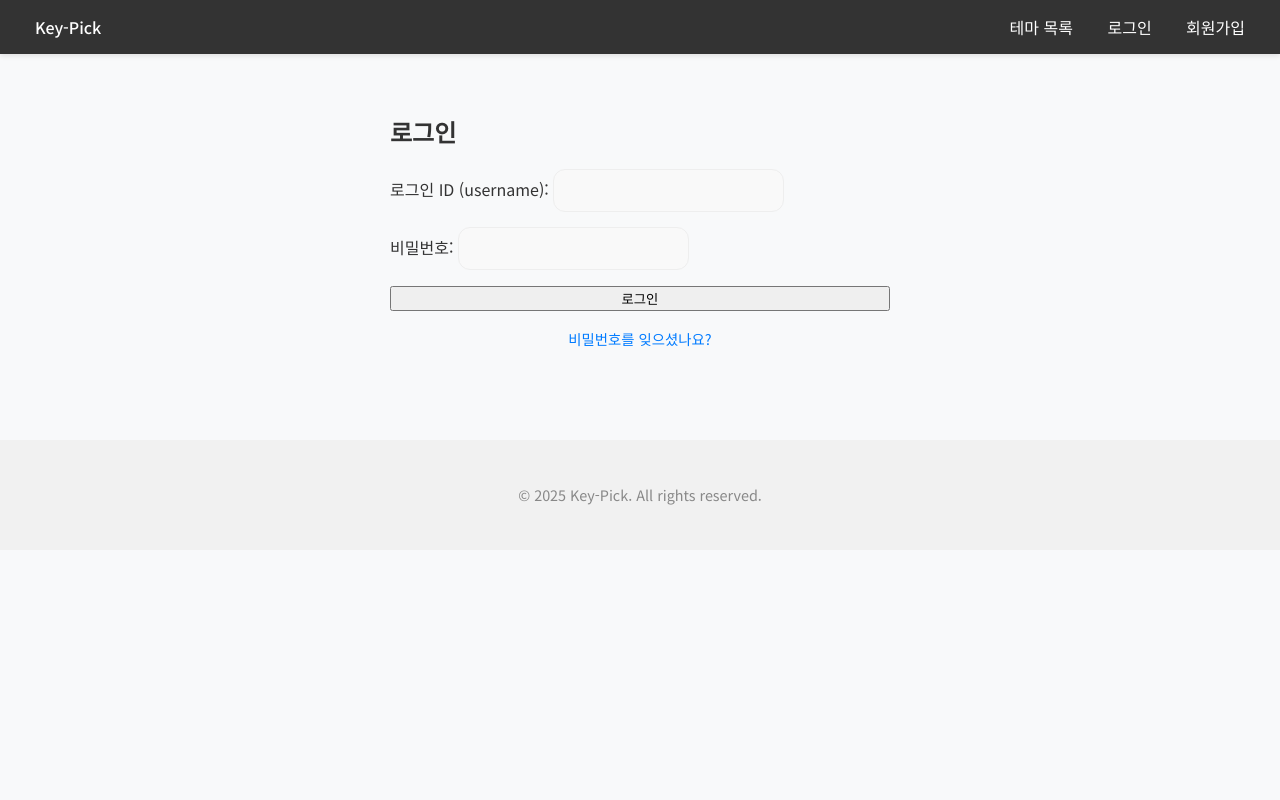
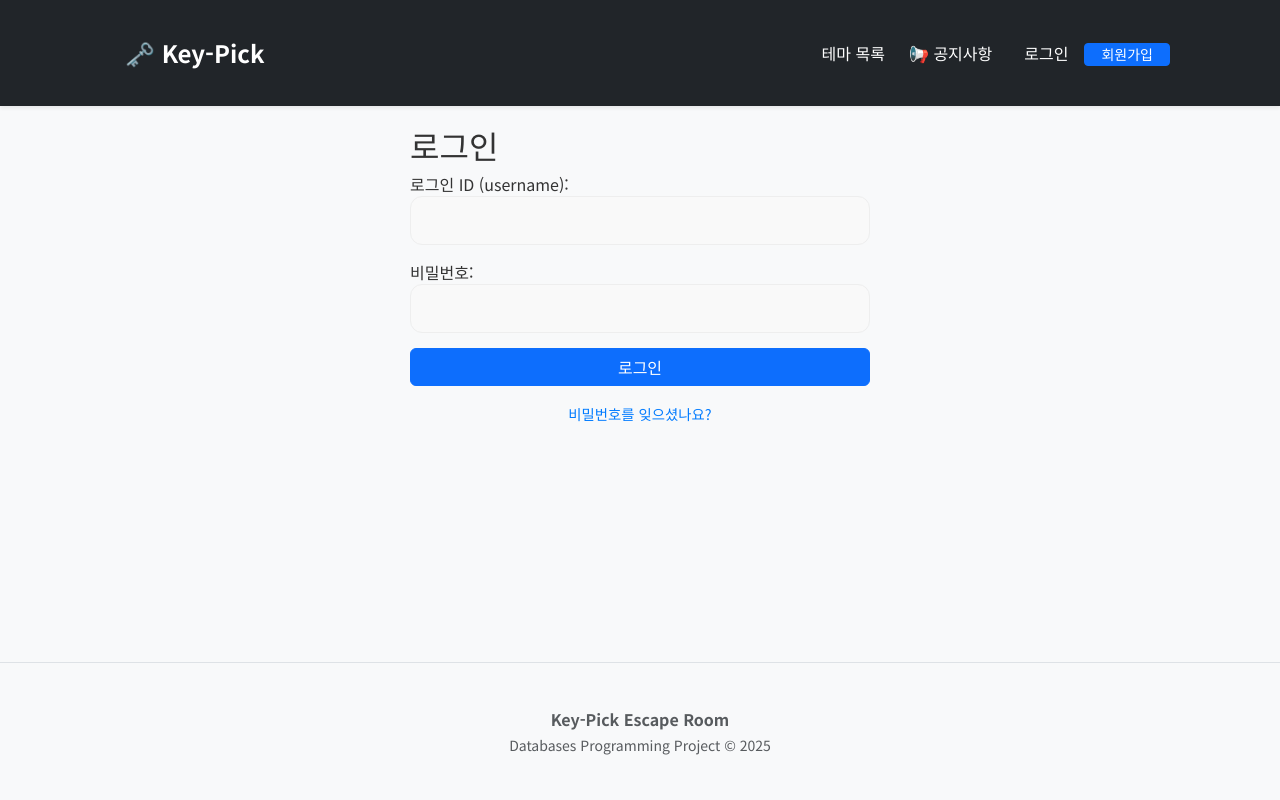
Before and after one commit to HSHwan/key-pick, a Django app: page /login/ in a window 1280 px wide. Run offline with Django 5.2, Linux system fonts and the light colour scheme.

```diff
--- a/booking/static/booking/css/style.css
+++ b/booking/static/booking/css/style.css
@@ -226,3 +226,17 @@ a {
     color: #4e54c8;
     font-weight: 700;
 }
+.navbar .dropdown-menu .dropdown-item {
+    color: #333 !important;
+}
+
+.navbar .dropdown-menu .dropdown-item:hover {
+    background-color: #f8f9fa;
+    color: #4e54c8 !important;
+}
+.navbar .dropdown-menu .dropdown-item.text-danger {
+    color: #dc3545 !important;
+}
+.navbar .dropdown-menu .dropdown-item.text-danger:hover {
+    background-color: #fff5f5;
+}
--- a/booking/templates/booking/base.html
+++ b/booking/templates/booking/base.html
@@ -2,50 +2,94 @@
 <!DOCTYPE html>
 <html lang="ko">
 <head>
-    <title>{% block title %}Key-Pick (방탈출 예약){% endblock %}</title>
+    <meta charset="UTF-8">
+    <meta name="viewport" content="width=device-width, initial-scale=1">
+    <title>{% block title %}Key-Pick{% endblock %}</title>
+
+    <link href="https://cdn.jsdelivr.net/npm/bootstrap@5.3.0/dist/css/bootstrap.min.css" rel="stylesheet">
+    <link href="https://fonts.googleapis.com/css2?family=Noto+Sans+KR:wght@300;400;500;700&display=swap" rel="stylesheet">
     <link rel="stylesheet" href="{% static 'booking/css/style.css' %}">
 </head>
-  <body>
-    <nav class="navbar">
-      <div class="nav-brand">
-        <a href="{% url 'theme-list' %}">Key-Pick</a>
-      </div>
-      <div class="nav-links">
-        <a href="{% url 'theme-list' %}">테마 목록</a>
+<body class="d-flex flex-column min-vh-100">
+
+    <nav class="navbar navbar-expand-lg navbar-dark bg-dark sticky-top shadow-sm">
+        <div class="container">
+            <a class="navbar-brand fw-bold fs-4" href="{% url 'root' %}">
+                🗝️ Key-Pick
+            </a>
+
+            <button class="navbar-toggler" type="button" data-bs-toggle="collapse" data-bs-target="#navbarNav">
+                <span class="navbar-toggler-icon"></span>
+            </button>
+
+            <div class="collapse navbar-collapse" id="navbarNav">
+                <ul class="navbar-nav ms-auto align-items-center gap-2">
+
+                    <li class="nav-item">
+                        <a class="nav-link" href="{% url 'theme-list' %}">테마 목록</a>
+                    </li>
+                    <li class="nav-item">
+                        <a class="nav-link" href="{% url 'notice-list' %}">📢 공지사항</a>
+                    </li>
 
                     {% if user.is_authenticated %}
-            <a href="{% url 'my-page' %}">마이페이지 ({{ user.name }}님)</a>
-            <a href="{% url 'notice-list' %}">📢 공지사항</a>
-            {% if user.role in 'ThemeManager,BranchManager,Admin' %}
-                <a href="{% url 'theme-manager-dashboard' %}" style="color: #ffc107;">📋 대시보드</a>
+                        {% if user.role == 'Admin' %}
+                            <li class="nav-item">
+                                <a class="btn btn-sm btn-outline-danger fw-bold" href="{% url 'admin-global-stats' %}">📊 전체 통계</a>
+                            </li>
+                            <li class="nav-item">
+                                <a class="nav-link" href="/admin">⚙️ Admin</a>
+                            </li>
                         {% endif %}
 
-            {% if user.role in 'BranchManager,Admin' %}
-                <a href="{% url 'branch-manager-stats' %}" style="color: #28a745;">📊 통계</a>
+                        {% if user.role == 'BranchManager' %}
+                            <li class="nav-item">
+                                <a class="btn btn-sm btn-outline-primary fw-bold" href="{% url 'branch-manager-stats' %}">🏢 지점 관리</a>
+                            </li>
                         {% endif %}
 
-            {% if user.role == 'Admin' %}
-                <a class="nav-link" href="{% url 'admin-global-stats' %}" style="color: #dc3545; font-weight: bold;">📊 전체 통계 분석</a>
+                        {% if user.role == 'ThemeManager' %}
+                            <li class="nav-item">
+                                <a class="btn btn-sm btn-outline-success fw-bold" href="{% url 'theme-manager-dashboard' %}">🧩 테마 관리</a>
+                            </li>
                         {% endif %}
 
-            {% if user.is_staff %}
-                <a href="/admin/" target="_blank" style="color: #dc3545;">⚙️ Admin</a>
+                        <li class="nav-item dropdown ms-2">
+                            <a class="nav-link dropdown-toggle active" href="#" role="button" data-bs-toggle="dropdown" aria-expanded="false">
+                                👤 {{ user.name }}님 <small class="text-secondary">({{ user.get_role_display }})</small>
+                            </a>
+                            <ul class="dropdown-menu dropdown-menu-end">
+                                <li><a class="dropdown-item" href="{% url 'my-page' %}">마이페이지</a></li>
+                                <li><hr class="dropdown-divider"></li>
+                                <li><a class="dropdown-item text-danger" href="{% url 'logout' %}">로그아웃</a></li>
+                            </ul>
+                        </li>
+
+                    {% else %}
+                        <li class="nav-item ms-2">
+                            <a class="nav-link" href="{% url 'login' %}">로그인</a>
+                        </li>
+                        <li class="nav-item">
+                            <a class="btn btn-primary btn-sm px-3" href="{% url 'signup' %}">회원가입</a>
+                        </li>
                     {% endif %}
-
-            <a href="{% url 'logout' %}">로그아웃</a>
-        {% else %}
-            <a href="{% url 'login' %}">로그인</a>
-            <a href="{% url 'signup' %}">회원가입</a>
-        {% endif %}
+                </ul>
+            </div>
         </div>
     </nav>
 
+    <main class="flex-grow-1">
+        {% block content %}
+        {% endblock %}
+    </main>
+
+    <footer class="py-4 bg-light text-center text-muted border-top mt-5">
         <div class="container">
-        {% block content %} {% endblock %}
+            <p class="mb-1 fw-bold">Key-Pick Escape Room</p>
+            <p class="small mb-0">Databases Programming Project &copy; 2025</p>
         </div>
+    </footer>
 
-    <footer class="footer">
-        <p>&copy; 2025 Key-Pick. All rights reserved.</p>
-    </footer>
+    <script src="https://cdn.jsdelivr.net/npm/bootstrap@5.3.0/dist/js/bootstrap.bundle.min.js"></script>
 </body>
 </html>
```
Also changed, not shown: booking/admin.py (+27 -0 lines). Lines whose indentation alone changed are shown as unchanged.
